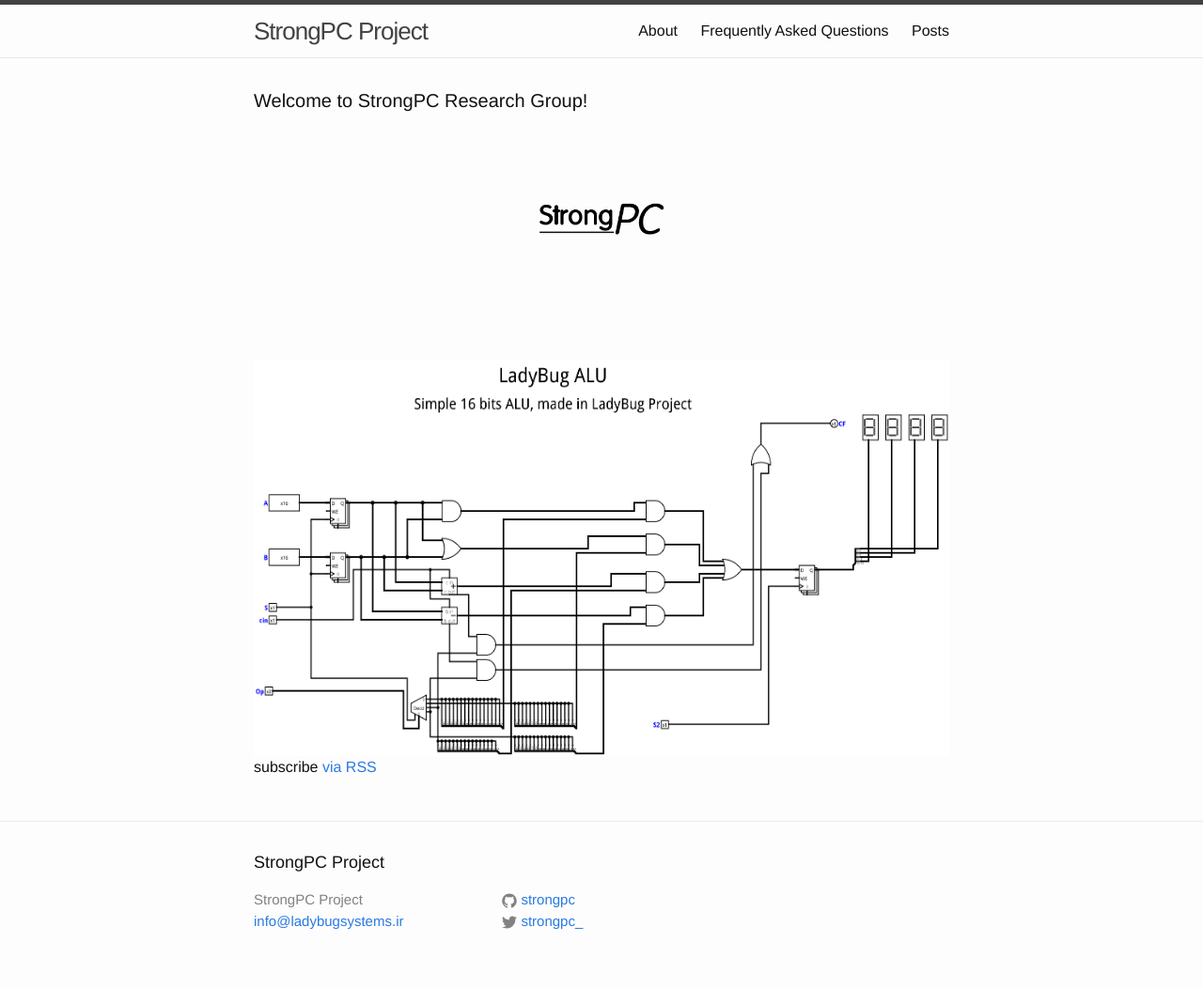
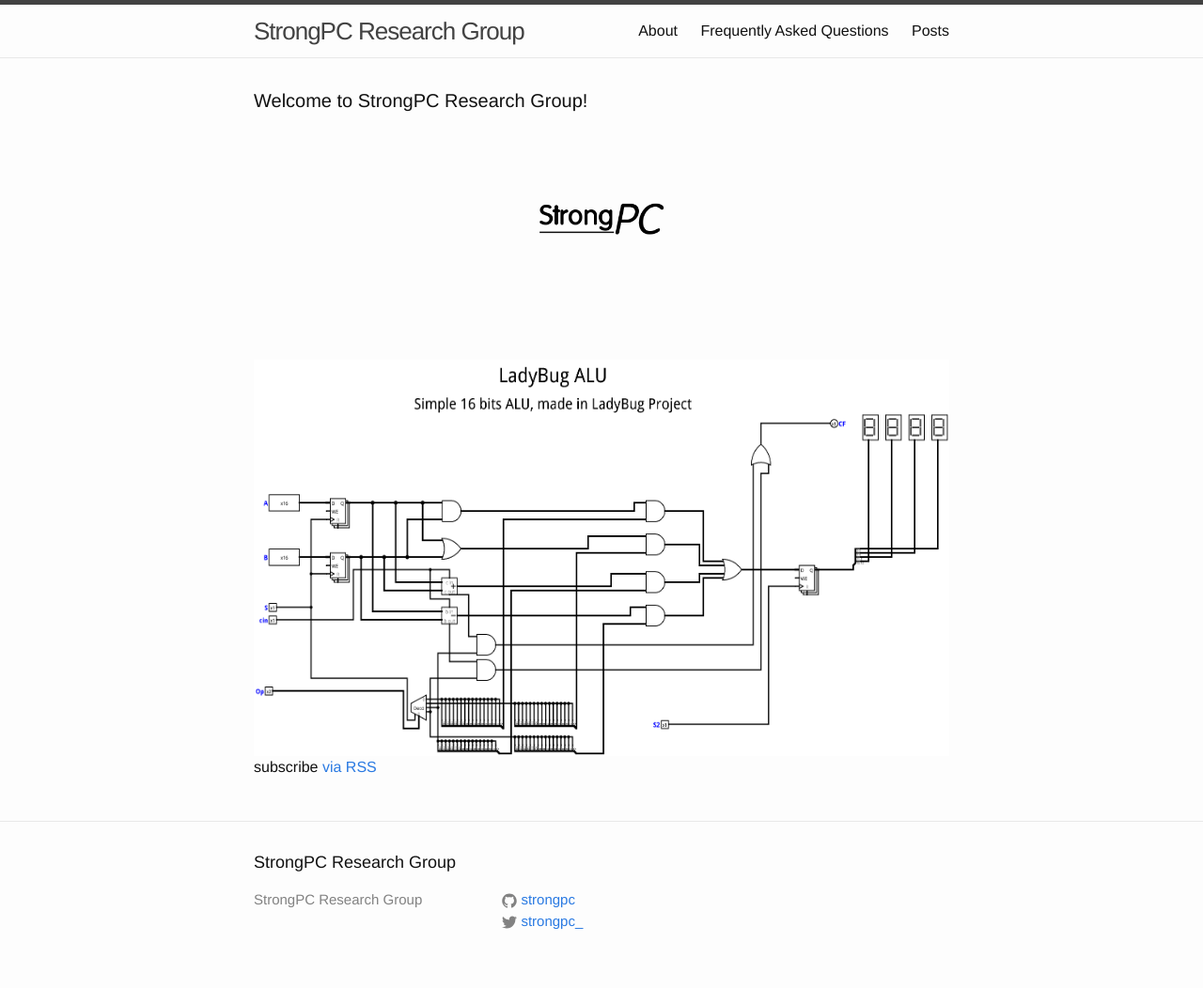
Before and after one commit to StrongPC/StrongPC.github.io, a Jekyll site: the page built from index.html, in a window 1280 px wide. Shown: the whole page at 94% size. Built offline with Jekyll 4.4.1, drawn with Linux system fonts in a browser that asks for light colours.

Commit message:
Some typo fixed

```diff
--- a/_config.yml
+++ b/_config.yml
@@ -6,8 +6,8 @@
 # 'jekyll serve'. If you change this file, please restart the server process.
 
 # Site settings
-title: StrongPC Project
-email: info@ladybugsystems.ir
+title: StrongPC Research Group
+email:
 description:
 baseurl: "" # the subpath of your site, e.g. /blog
 url: "http://ladybugsystems.ir"
```
